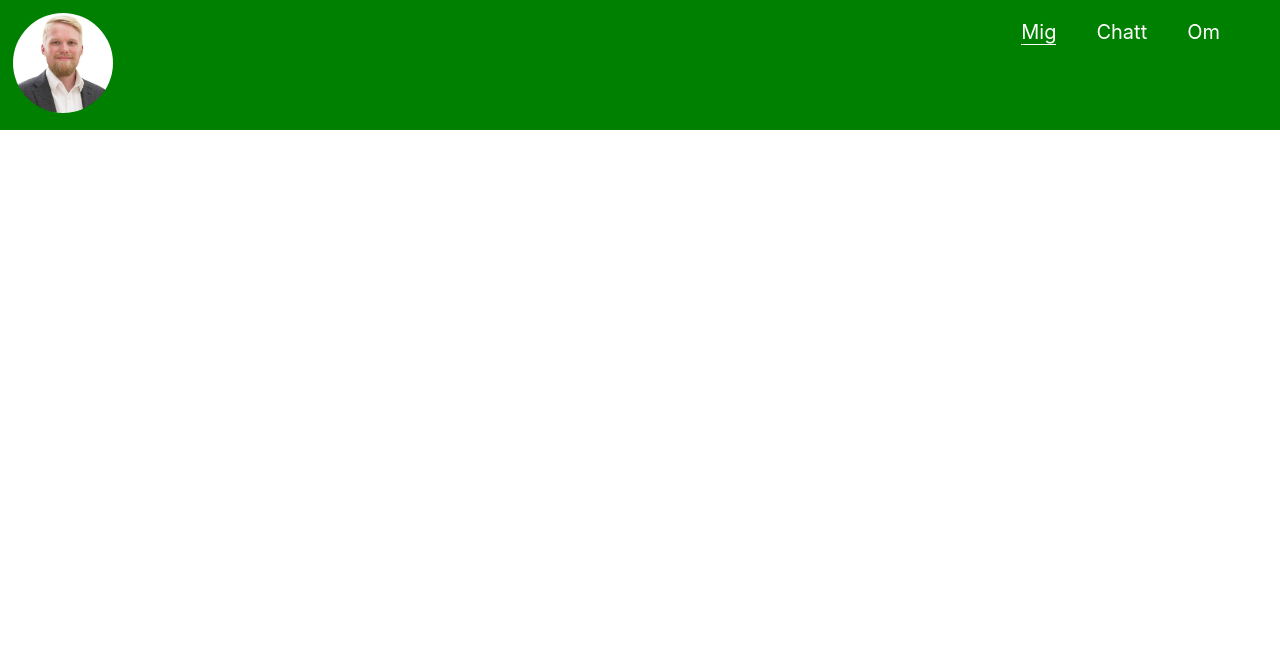
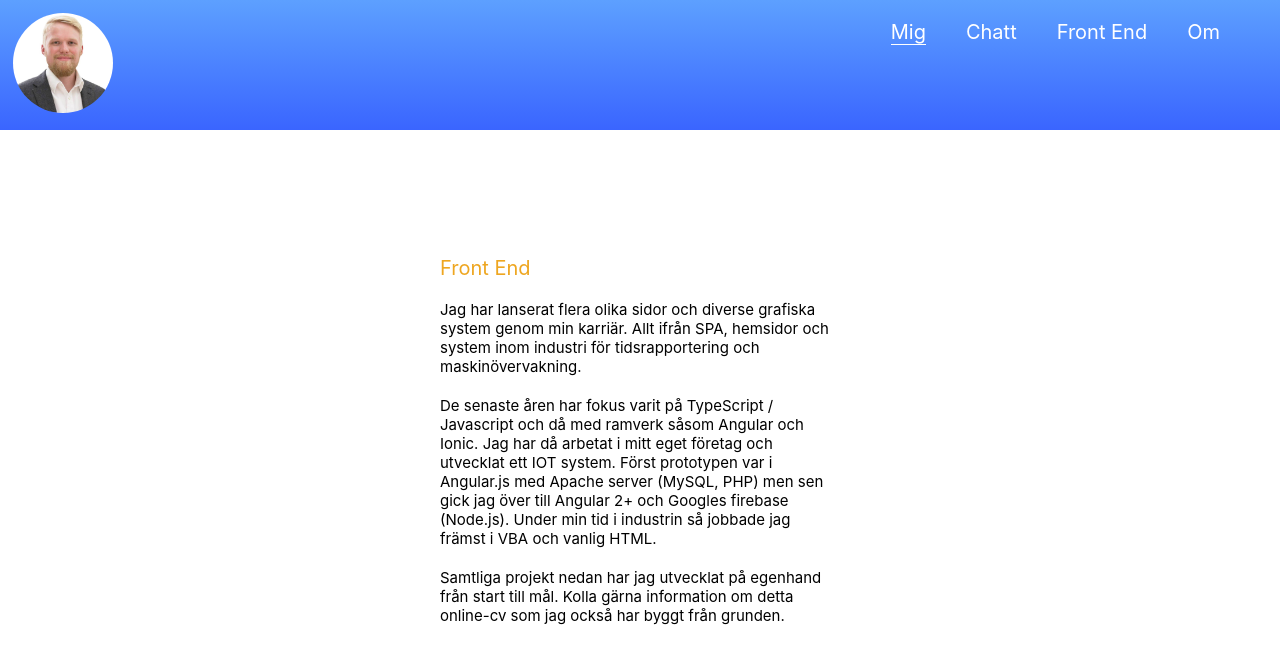
Before and after one commit to hvonralvert/onlinereactcv, a React (Create React App) app: page /frontend in a window 1280 px wide. Shown: the top 664 px of the page. Built offline with nearby package versions, Linux system fonts and the light colour scheme.

Commit message:
router fixes. Added front end page, me page got things

```diff
--- a/src/App.js
+++ b/src/App.js
@@ -2,8 +2,9 @@ import React, { Component } from 'react';
 import './App.css';
 
 import Header from './header/header'
-import Me from './router/pages/me';
+import Me from './router/pages/me/me';
 import Chatt from './router/pages/chatt';
+import FrontEnd from './router/pages/frontend/frontend';
 
 import { BrowserRouter as Router, Route, Link } from "react-router-dom";
 
@@ -26,21 +27,40 @@ class App extends Component {
         },
         {
           Active:false,
-          Text:'Om'
+          Text:'Front End',
+          Link:'/frontend'
+        },
+        {
+          Active:false,
+          Text:'Om',
+          Link:'/chatt'
         }
       ]
     }
+
+    this.GoToPage=this.GoToPage.bind(this);
   }
+
+
+  GoToPage(button){
+    this.state.HeaderButtons.map(headerbutton=>{
+      headerbutton.Active=button.Link===headerbutton.Link?true:false;
+    })
+  }
+
 
   render() {
     const HeaderButtons=this.state.HeaderButtons;
+    const GoToPage=this.GoToPage;
 
     return (
       <Router>
         <div className="AppContainer">
-        <Header HeaderButtons={HeaderButtons}></Header>
+        <Header GoToPage={GoToPage} HeaderButtons={HeaderButtons}></Header>
         <Route exact path="/" component={Me} />
-        <Route exact path="/Chatt" component={Chatt} />
+        <Route exact path="/chatt" component={Chatt} />
+        <Route exact path="/frontend" component={FrontEnd} />
+
         </div>
       </Router>
 
--- /dev/null
+++ b/src/components/infobox/infobox.css
@@ -0,0 +1,22 @@
+
+
+.infobox-container{
+    display: flex;
+    flex-direction: column;
+    max-width:600px;
+    width:400px;
+    overflow: hidden;
+    padding:5px;
+    margin-bottom:50px;
+}
+
+.infobox-header{
+    color:rgb(238, 166, 32);
+    font-size:20px;
+}
+
+.infobox-text{
+    margin-top:20px;
+    font-size:15px;
+    color:black;
+}
--- /dev/null
+++ b/src/components/infobox/infobox.js
@@ -0,0 +1,37 @@
+import React, { Component } from 'react';
+
+import './infobox.css';
+
+class InfoBox extends Component {
+
+    Paragraph(props) {
+        const paragraphs = props.paragraphs.map((paragraph, index) => {
+            return (
+                <div key={index} className="infobox-text">{paragraph}</div>
+            )
+        });
+
+        return (
+            paragraphs
+        )
+    }
+
+    render() {
+        const header = this.props.infoData.Header;
+        const paragraphs = this.props.infoData.Text;
+
+        return (
+            <div className="infobox-container">
+                <div className="infobox-header">
+                    {header}
+                </div>
+                <div>
+                    <this.Paragraph paragraphs={paragraphs}></this.Paragraph>
+
+                </div>
+            </div>
+        )
+    }
+}
+
+export default InfoBox
--- a/src/header/header.css
+++ b/src/header/header.css
@@ -3,7 +3,9 @@
     justify-content: space-between;
     height: 130px;
     width: 100%;
-    background-color: green;
+    background-color: #5da0ff;
+    background: linear-gradient(to bottom, #5da0ff 0%,  #3a65ff 100%);
+
 }
 
 .Me-container {
@@ -32,10 +34,11 @@
     cursor: pointer;
     height:fit-content;
     color:white;
+    text-decoration: none;
 }
 
 .button:hover{
-    color:gray;
+    color:rgb(200, 200, 200);
 }
 
 .active{
--- a/src/header/header.js
+++ b/src/header/header.js
@@ -9,19 +9,14 @@ class Header extends Component {
 
 
     Buttons(props){
-        console.log('buttons')
-        console.log(props.HeaderButtons)
         const HeaderButtons=props.HeaderButtons;
+        const GoToPage=props.GoToPage;
 
         const buttons=HeaderButtons.map((button,index)=>{
-            console.log('mapping');
-            console.log(button)
             return(
-                <div key={index} className={!button.Active?"button":"button active"}>
+                <Link  key={index} onClick={()=>GoToPage(button)} to={button.Link} className={!button.Active?"button":"button active"}>
                     {button.Text}
-                    <Link to={button.Link}>
-                    </Link>
-                </div>
+                </Link>
             )
         })
 
@@ -31,17 +26,15 @@ class Header extends Component {
 
     render() {
 
-        console.log('renderer in the header');
-        console.log(this.props.HeaderButtons)
-
         const HeaderButtons=this.props.HeaderButtons;
+        const GoToPage=this.props.GoToPage;
 
         return (
             <div className="Header">
             <div className="Me-container">
             <img alt="test" className="Me" src="./assets/mig.jpg"></img>
             </div>
-                <this.Buttons HeaderButtons={HeaderButtons}></this.Buttons>
+                <this.Buttons GoToPage={GoToPage} HeaderButtons={HeaderButtons}></this.Buttons>
             </div>
         )
     }
--- /dev/null
+++ b/src/router/pages/frontend/frontend.css
@@ -0,0 +1 @@
+@import '../../../styles/app.styles.css';
--- /dev/null
+++ b/src/router/pages/frontend/frontend.js
@@ -0,0 +1,31 @@
+import React, { Component } from 'react';
+import InfoBox from '.././../../components/infobox/infobox';
+
+class FrontEnd extends Component {
+
+    constructor(){
+        super();
+
+        this.state={
+            History:{
+                Header:'Front End',
+                Text:[
+                    'Jag har lanserat flera olika sidor och diverse grafiska system genom min karriär. Allt ifrån SPA, hemsidor och system inom industri för tidsrapportering och maskinövervakning.',
+                    'De senaste åren har fokus varit på TypeScript / Javascript och då med ramverk såsom Angular och Ionic. Jag har då arbetat i mitt eget företag och utvecklat ett IOT system. Först prototypen var i Angular.js med Apache server (MySQL, PHP) men sen gick jag över till Angular 2+ och Googles firebase (Node.js). Under min tid i industrin så jobbade jag främst i VBA och vanlig HTML.',
+                    'Samtliga projekt nedan har jag utvecklat på egenhand från start till mål. Kolla gärna information om detta online-cv som jag också har byggt från grunden.'
+                ]
+            }
+        }
+    }
+
+    render() {
+        const history=this.state.History;
+
+        return (
+            <div className="page-container">
+                <InfoBox infoData={history}></InfoBox>
+            </div>
+        )
+    }
+}
+export default FrontEnd
--- a/src/router/pages/me.js
+++ /dev/null
@@ -1,15 +0,0 @@
-import React,{Component} from 'react';
-
-class Me extends Component{
-
-
-    render(){
-        return (
-            <div>
-                me
-            </div>
-        )
-    }
-}
-
-export default Me
--- /dev/null
+++ b/src/router/pages/me/me.css
@@ -0,0 +1 @@
+@import '../../../styles/app.styles.css';
--- /dev/null
+++ b/src/router/pages/me/me.js
@@ -0,0 +1,54 @@
+import React,{Component} from 'react';
+import './me.css'
+
+
+import InfoBox from '../../../components/infobox/infobox';
+
+class Me extends Component{
+
+    constructor(){
+        super();
+
+        this.state={
+            Status:{
+                Header:'Status',
+                Text:[
+                    'Just nu söker jag uppdrag inom Front End-utveckling. Vid sidan om sökningen utvecklar jag mitt företags IOT-system och GroupCaller.'
+                ]
+            },
+            Personality:{
+                Header:'Personlighet',
+                Text:[
+                    'Arbetskamraterna beskriver mig oftast som rolig och lite arbetsmyra (med dålig musiksmak). Jag tycker om effektivitet och värdeskapande tid. Detta gör att jag gärna är strukturerad och förbered. Resultat, humor och mål ligger mig varmt om hjärtat.',
+                    'Jag tar alltid mina utmaningar seriöst, oavsett dess natur. Behöver något göras så löser vi det.'
+                ]
+            },
+            Contact:{
+                Header:'Kontakt',
+                Text:[
+                    '+46(0)7 68 65 77 66',
+                    'henrik@ralva.se'
+                ]
+            }
+        }
+    }
+
+
+    render(){
+
+        const status=this.state.Status;
+        const personality=this.state.Personality;
+        const contact=this.state.Contact;
+
+
+        return (
+            <div className="page-container">
+                <InfoBox infoData={status}></InfoBox>
+                <InfoBox infoData={personality}></InfoBox>
+                <InfoBox infoData={contact}></InfoBox>
+            </div>
+        )
+    }
+}
+
+export default Me
--- /dev/null
+++ b/src/styles/app.styles.css
@@ -0,0 +1,11 @@
+
+
+.page-container{
+    display: flex;
+    flex-direction: column;
+    width:100%;
+    flex:1;
+    overflow:auto;
+    justify-content: center;
+    align-items: center;
+}
```
Also changed, not shown: src/router/routeroutlet.js (deleted, +0 -32 lines).
